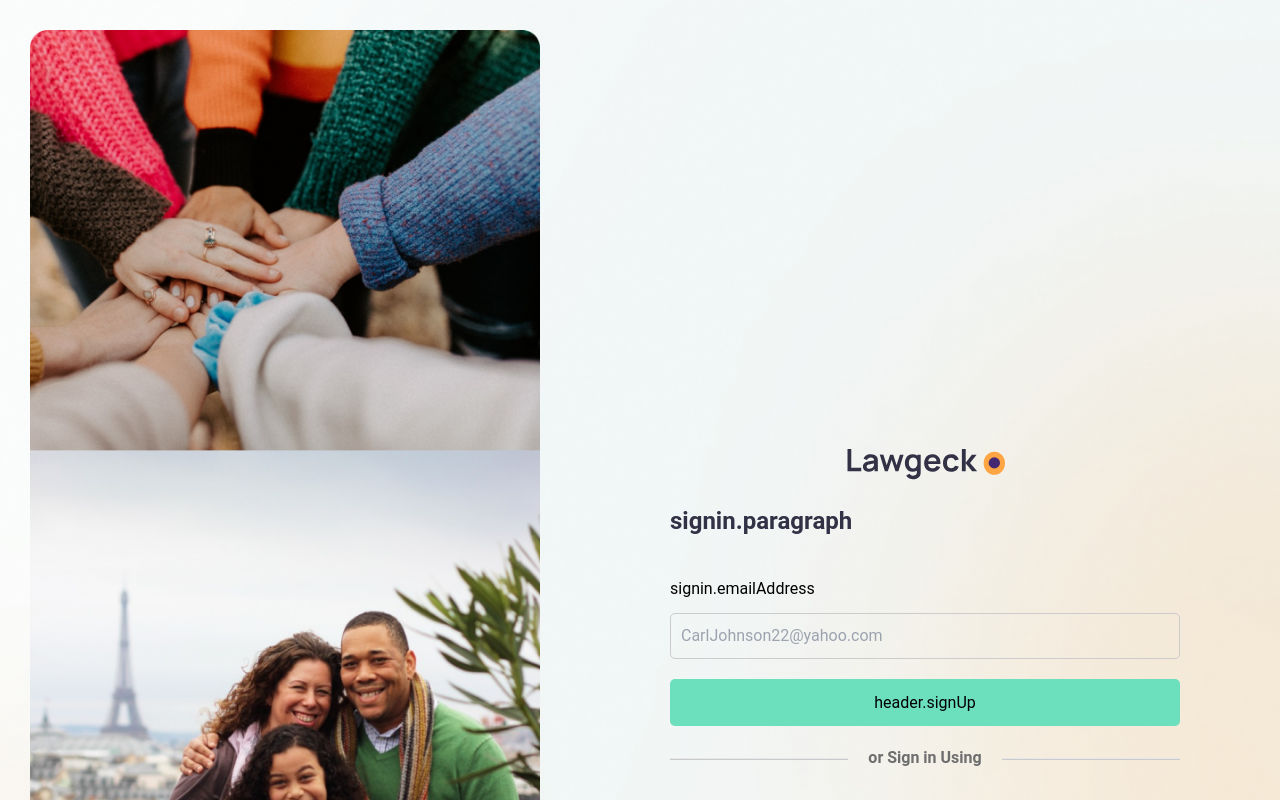
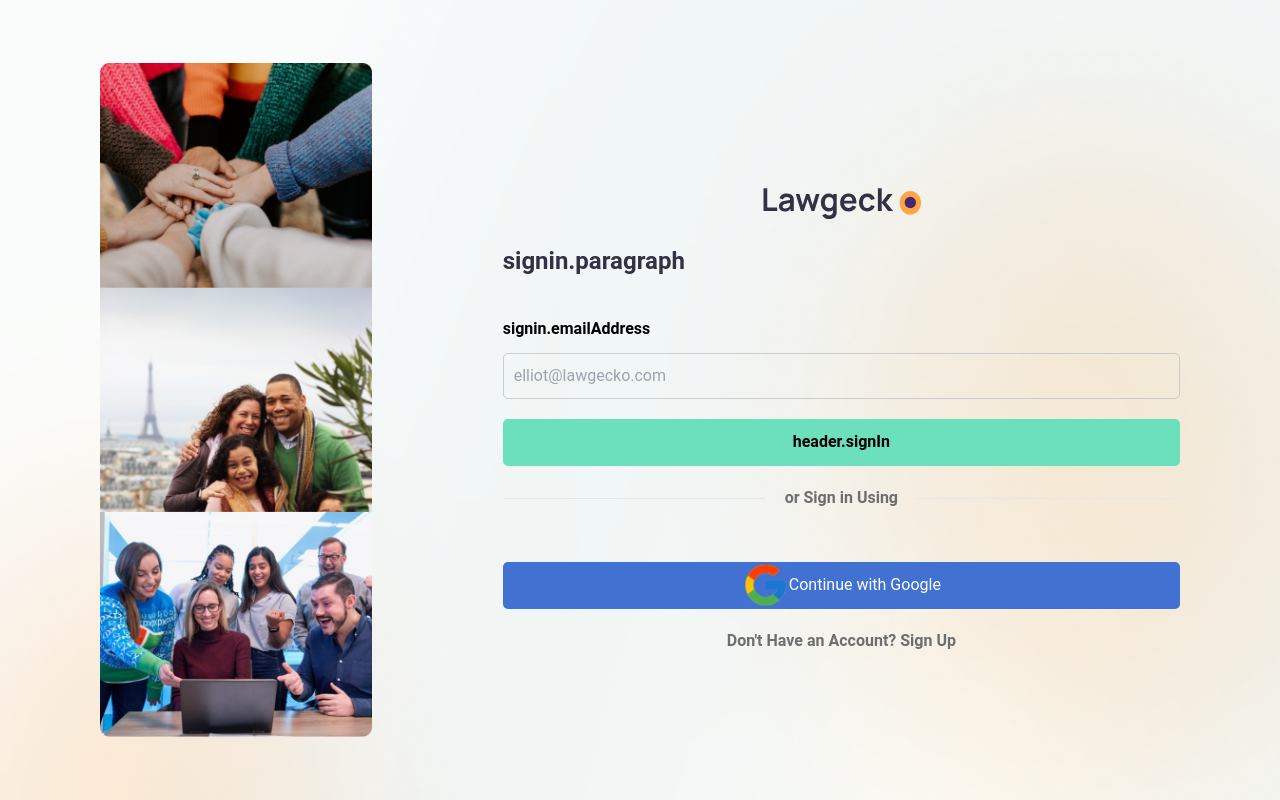
Before and after one commit to lawgeckobyglappy/lawgecko-frontend, a Vue app: page /signin in a window 1280 px wide. Shown: the top 800 px of the page. Built offline with nearby package versions, Linux system fonts and the light colour scheme; no server answers; what vue3-google-login would draw is missing.

Commit message:
sign in page design improved

```diff
--- a/src/views/SignIn.vue
+++ b/src/views/SignIn.vue
@@ -3,7 +3,7 @@
         <div class="signin-inner-container">
 
             <div class="image-container">
-                <img src="../assets/images/auth.png" class="w-full" />
+                <img src="../assets/images/auth.png" />
             </div>
 
             <div class="form-content">
@@ -14,11 +14,11 @@
                 <div class="form">
                     <form @submit.prevent="submit">
                         <div :class="{ 'error': form.emailAddressError }">
-                        <label>{{$t('signin.emailAddress')}}</label>
-                        <input v-model="form.emailAddress" class="w-full mt-3 " placeholder="CarlJohnson22@yahoo.com" />
+                            <label class="font-bold">{{$t('signin.emailAddress')}}</label>
+                            <input v-model="form.emailAddress" class="w-full mt-3 " placeholder="elliot@lawgecko.com" />
                         </div>
                         <button type="submit" class="mb-5 hover:-translate-y-1 transition-all bg-btn-green cursor-pointer">
-                        <p v-if="!loading">{{ $t("header.signUp") }}</p>
+                            <p v-if="!loading" class="font-bold">{{ $t("header.signIn") }}</p>
                             <ButtonSpinner v-else />
                         </button>
 
@@ -41,7 +41,7 @@
                 </div>
                 <button id="google-btn" class="bg-btn-blue mt-8 mb-5 text-white" @click="googleAuth">
                     <img src="../assets/images/google.png"/>
-                Sign up with Google
+                    Continue with Google
                 </button>
                 <div class="signin-link">
                     <p class="text-center">Don't Have an Account? <a href="SignUp">Sign Up</a></p>
@@ -160,10 +160,12 @@
 }
 /* Images */
 .image-container {
-  display: flex;
-  margin-left: 10px;
-  margin: 30px 30px;
-  width: 100%;
+  margin: 40px 0 40px 100px;
+}
+.image-container img {
+    max-width: 90%;
+    position: relative;
+    height: auto;
 }
 .or-demarcation {
   display: grid;
@@ -181,6 +183,11 @@
   font-weight: 600;
   color: #6E6E6E;
 }
+/* .form {
+    width: 80%;
+    margin-left: auto;
+    margin-right: auto;
+} */
 .form input {
   width: 100%;
   padding: 10px;
@@ -214,16 +221,14 @@
   justify-content: center;
   align-items: center;
 }
-@media (max-width: 768px) {
+@media (max-width: 1000px) {
   .image-container {
     display: none;
   }
   .form-content {
-    display: flex;
-    flex-direction: column;
-    margin-top: -200px;
-    margin: auto;
-    padding: 20px;
+    margin-left: auto;
+    margin-right: auto;
+    width: 70%;
   }
 }
 </style>
```
Lines whose indentation alone changed are shown as unchanged.
